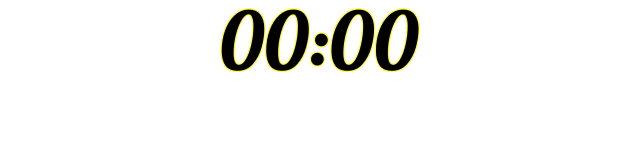
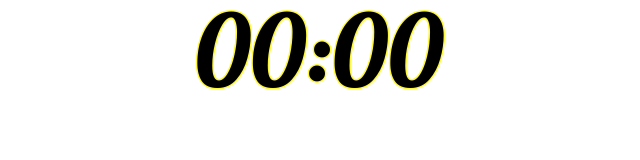
Before and after one commit to sooomastream/tiktok-gift-timer, a plain HTML site: page index.html in a window 1280 px wide. Shown: the whole page, without its empty margins (321-961 px from the left). Drawn offline with Linux system fonts and the light colour scheme.

Commit message:
Update style.css

```diff
--- a/style.css
+++ b/style.css
@@ -18,11 +18,11 @@ body {
 
 #timer {
     font-family: "Lobster", cursive;
-    font-size: 80px;
+    font-size: 100px;
     font-weight: 400;
     color: #000000;
 
-    -webkit-text-stroke: 2.5px #fff839;
+    -webkit-text-stroke: 3px #fff839;
     paint-order: stroke fill;
 
     line-height: 1;
```
